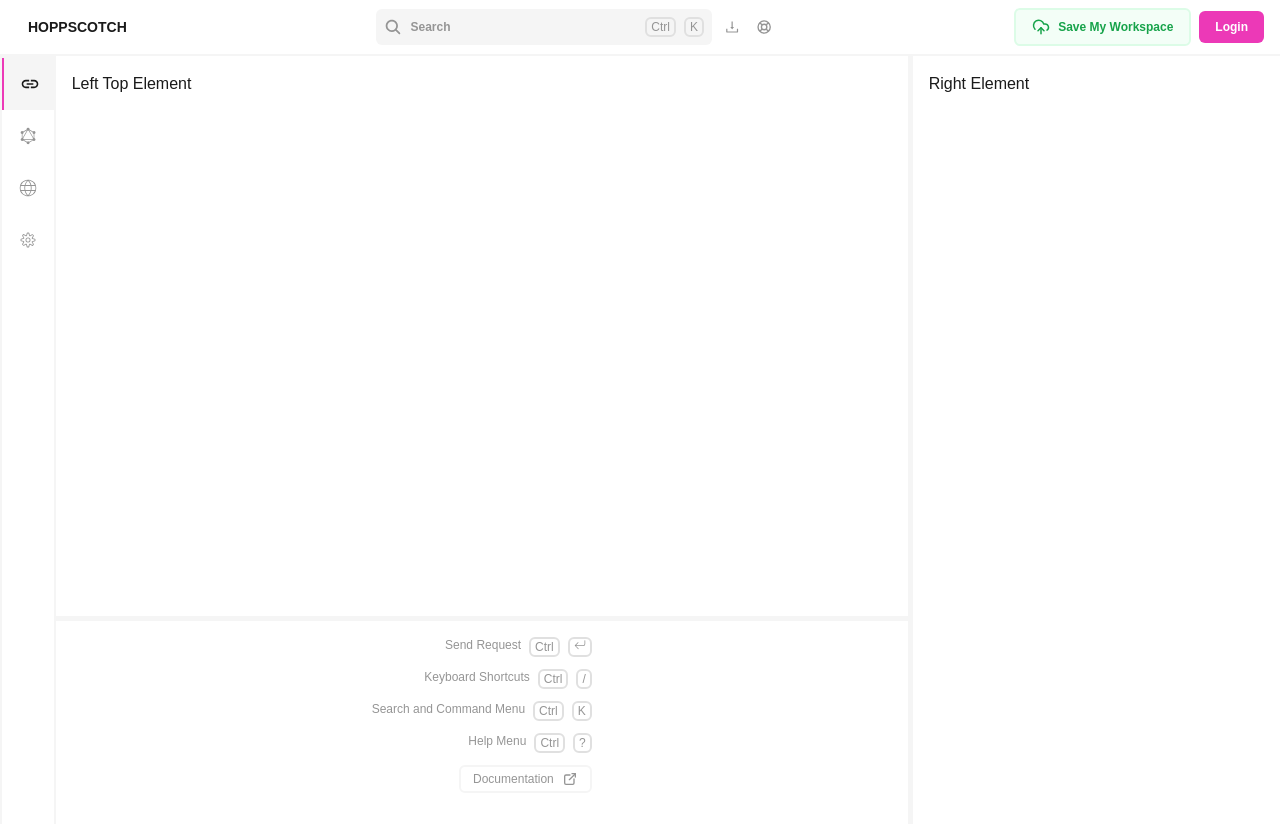
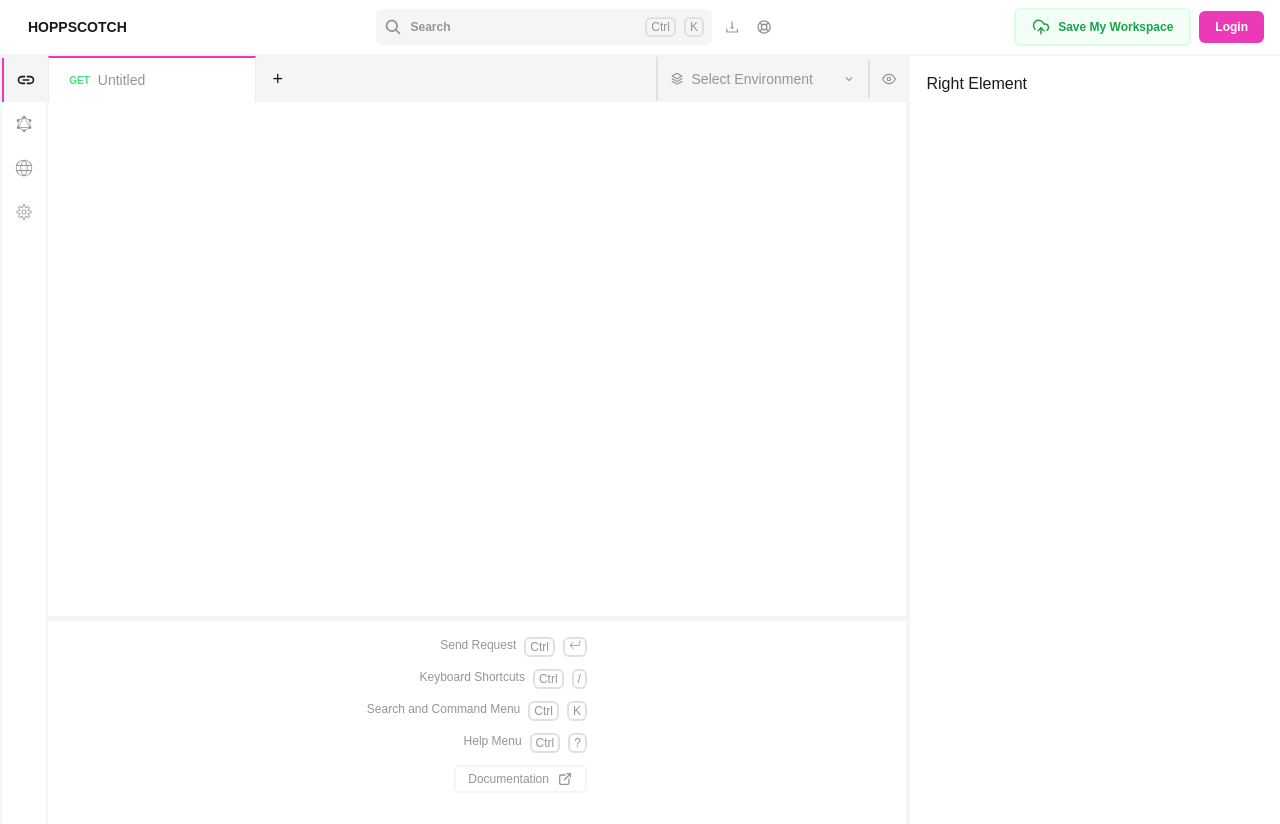
Before and after one commit to abodaa/hoppscotch-clone, a Next.js app: page / in a window 1280 px wide. Shown: the top 824 px of the page. Built offline with nearby package versions, Linux system fonts and the light colour scheme.

Commit message:
Tabs Menu UI added with full add tabs functionality

```diff
--- a/src/app/page.js
+++ b/src/app/page.js
@@ -2,7 +2,7 @@
 
 import Response from "@/components/Response";
 import { useState, useRef } from "react";
-
+import LeftToptabsMenu from "@/components/LeftTopTabsMenu";
 const RestRequestPage = () => {
   const containerRef = useRef(null);
   const [leftWidth, setLeftWidth] = useState("70%");
@@ -87,8 +87,8 @@ const RestRequestPage = () => {
           style={{ width: leftWidth }}
         >
           {/* Left Top */}
-          <div className="overflow-auto p-4" style={{ height: leftTopHeight }}>
-            Left Top Element
+          <div className="overflow-auto" style={{ height: leftTopHeight }}>
+            <LeftToptabsMenu />
           </div>
           {/* Custom Resize Handle for the left section */}
           <div
--- a/src/components/EmptyResponse.jsx
+++ b/src/components/EmptyResponse.jsx
@@ -11,7 +11,6 @@ export default function Response() {
   return (
     <div className="flex flex-col">
       <div className="flex flex-col items-end self-center justify-center mx-auto gap-3 text-xs text-secondarytext">
-        {/* First */}
         {items.map((item, index) => {
           return (
             <div key={index} className="flex gap-2">
--- a/src/components/Header.jsx
+++ b/src/components/Header.jsx
@@ -29,7 +29,7 @@ export default function Header() {
           <HiOutlineSupport className="cursor-pointer p-1 rounded-md transition-all duration-300 ease-in-out hover:bg-cardbackground hover:text-foreground" />
         </div>
       </div>
-      {/* Login sectio */}
+      {/* Login section */}
       <div className="flex items-center capitalize gap-2 text-xs">
         <button className="hidden items-center gap-2 border-green-100 border-2 px-4 py-2 font-bold rounded-md bg-green-100/35 text-green-600 md:flex">
           <LuCloudUpload className="text-lg " />
--- /dev/null
+++ b/src/components/LeftTopTabsMenu.jsx
@@ -0,0 +1,90 @@
+import { useState } from "react";
+import { RiStackLine } from "react-icons/ri";
+import { MdKeyboardArrowDown } from "react-icons/md";
+import { FiEye } from "react-icons/fi";
+
+function LeftTopTabs() {
+  const [tabs, setTabs] = useState([
+    { title: "Untitled", requestMethod: "get" },
+  ]);
+  const [activeTab, setActiveTab] = useState(0);
+
+  // Add tab
+  const handleAddTab = () => {
+    setTabs([...tabs, { title: `Untitled`, requestMethod: "get" }]);
+    setActiveTab(tabs.length); // Set the new tab as active
+  };
+
+  // Delete Tab
+  const handleDeleteTab = (index) => {
+    const newTabs = tabs.filter((_, i) => i !== index);
+    setTabs(newTabs);
+    if (newTabs.length === 0) {
+      setActiveTab(0); // Reset to 0 if no tabs left
+    } else if (activeTab >= index) {
+      setActiveTab(Math.min(index, newTabs.length - 1)); // Ensure valid tab is active
+    }
+  };
+
+  // Set Active Tab
+  const handleTabClick = (index) => {
+    setActiveTab(index);
+  };
+
+  return (
+    <div className="flex items-center justify-between gap-3 bg-cardbackground max-w-full">
+      {/* Left */}
+      <div className="flex items-center gap-2">
+        <div className=" flex items-center w-full max-w-[800px] overflow-x-auto">
+          {tabs.map((tab, index) => (
+            <div
+              key={index}
+              className={` group flex items-center justify-between min-w-52 px-5 cursor-pointer  border-t-2 border-x-[1px] border-[#ededed] ${
+                activeTab === index
+                  ? "bg-background border-t-primaryaccent border-t-2"
+                  : "bg-cardbackground transition-all duration-300 ease-in-out hover:bg-[#ededed]"
+              }`}
+              onClick={() => handleTabClick(index)}
+            >
+              <div className="flex items-center gap-2 py-3">
+                <p className="uppercase text-green-400 text-[10px] font-bold">
+                  {tab.requestMethod}
+                </p>
+                <p className="text-sm text-secondarytext">{tab.title}</p>
+              </div>
+              <button
+                onClick={(e) => {
+                  e.stopPropagation(); // Prevent triggering tab click
+                  handleDeleteTab(index);
+                }}
+                className="text-sm text-secondarytext transition-all duration-300 ease-in-out group-hover:opacity-100 opacity-0 hover:text-foreground"
+              >
+                X
+              </button>
+            </div>
+          ))}
+        </div>
+        <button
+          onClick={handleAddTab}
+          className="flex items-center justify-center w-6 h-6 rounded-md text-lg transition-all duration-300 ease-in-out hover:bg-border"
+        >
+          +
+        </button>
+      </div>
+      {/* Right */}
+      <div className="flex items-center justify-between border-l-2 border-border text-sm min-w-[250px] text-secondarytext">
+        <div className="flex items-center justify-between px-3 py-3 w-full cursor-pointer transition-all duration-300 ease-in-out hover:text-foreground">
+          <button className="flex items-center gap-2">
+            <RiStackLine /> Select Environment
+          </button>
+          <MdKeyboardArrowDown />
+        </div>
+        <button className="border-l-2 border-border px-3 py-3 transition-all duration-300 ease-in-out hover:text-foreground">
+          <FiEye />
+        </button>
+      </div>
+    </div>
+  );
+}
+
+export default LeftTopTabs;
--- a/src/components/Sidebar.jsx
+++ b/src/components/Sidebar.jsx
@@ -24,7 +24,7 @@ export default function Sidebar() {
           <Link
             href={route}
             key={index}
-            className={`p-4 text-xl ${
+            className={`p-3 text-xl ${
               isActive
                 ? "border-primaryaccent border-l-2 text-foreground bg-cardbackground"
                 : "hover:bg-cardbackground text-secondarytext"
@@ -34,15 +34,6 @@ export default function Sidebar() {
           </Link>
         );
       })}
-      {/* <div className="p-4 bg-cardbackground text-xl">
-        <BiLogoGraphql />
-      </div>
-      <div className="p-4 bg-cardbackground text-xl">
-        <CiGlobe />
-      </div>
-      <div className="p-4 bg-cardbackground text-xl">
-        <CiSettings />
-      </div> */}
     </div>
   );
 }
```
Also changed, not shown: src/components/RequestTab.jsx (added), src/components/RequestTabsList.jsx (added).
